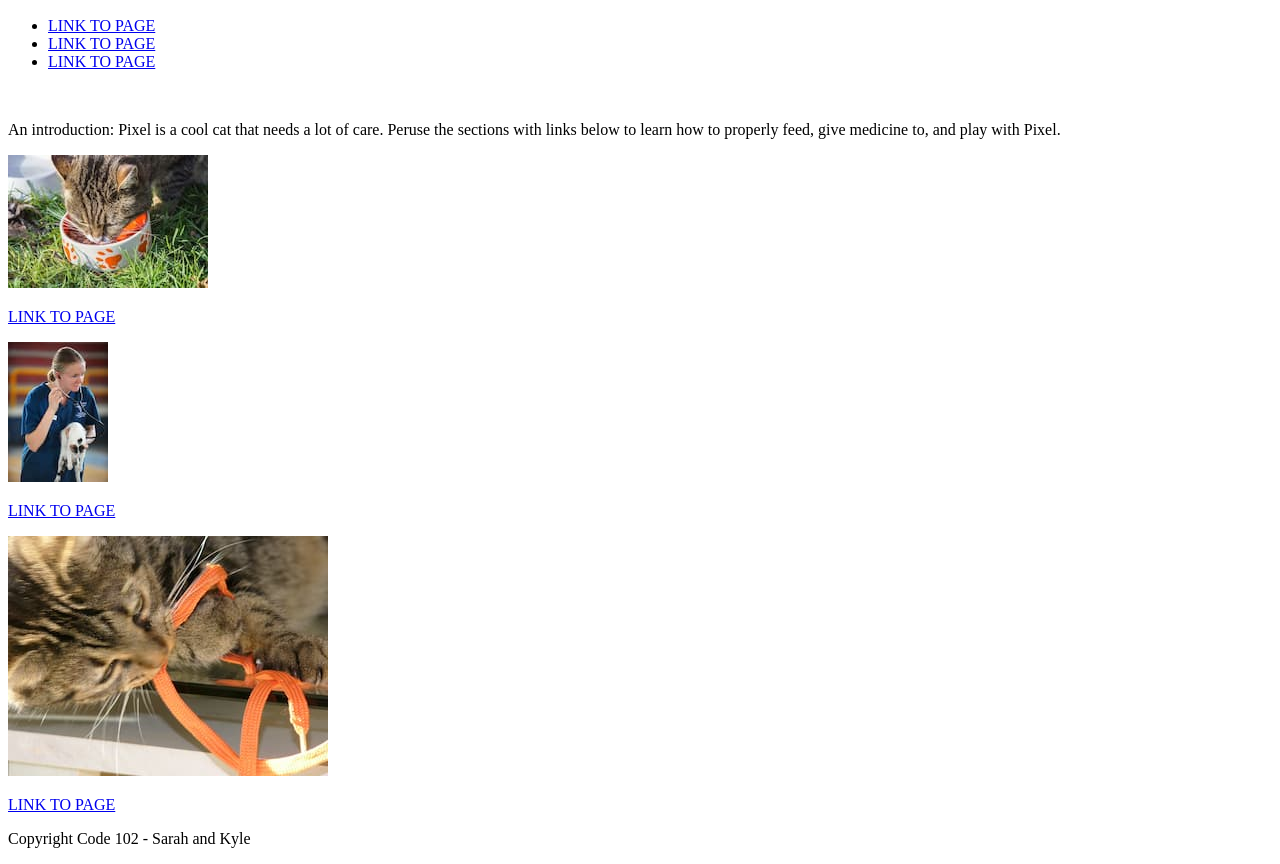
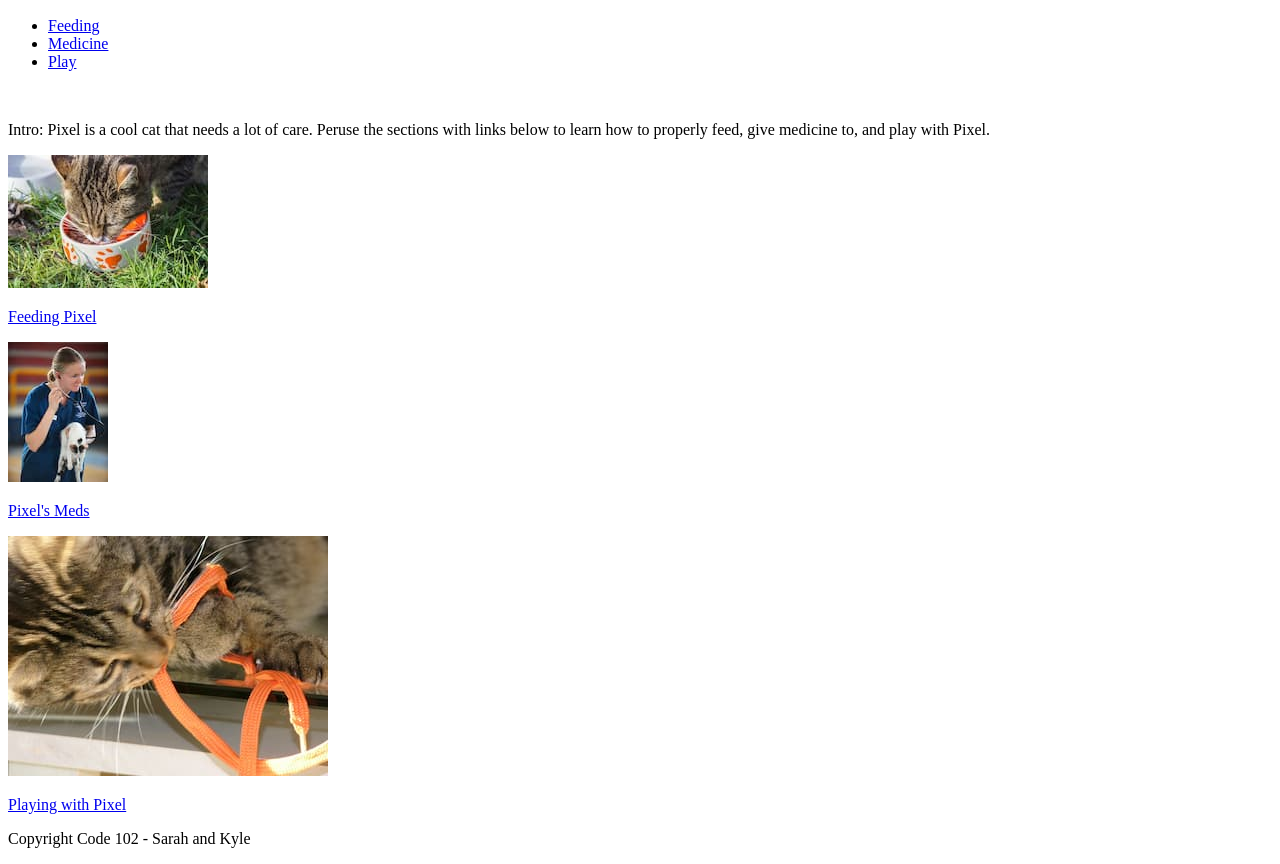
Before and after one commit to s-glass/hola-code, a plain HTML site: page index.html in a window 1280 px wide. Shown: the part 50-914 px from the top of the page. Drawn offline with Linux system fonts and the light colour scheme.

Commit message:
adding content to HTML page

```diff
--- a/index.html
+++ b/index.html
@@ -7,9 +7,9 @@
     <nav>
         <h1>Pixel - A Manual</h1>
         <ul>
-            <li><a href="Feeding">LINK TO PAGE</a></li>
-            <li><a href="Medicine">LINK TO PAGE</a></li>
-            <li><a href="Play">LINK TO PAGE</a></li>
+            <li><a href="#">Feeding</a></li>
+            <li><a href="#">Medicine</a></li>
+            <li><a href="#">Play</a></li>
         </ul>
 
     </nav>
@@ -18,21 +18,21 @@
 
     <body>
         <img sr="cat1.jpg"/>
-        <p>An introduction: Pixel is a cool cat that needs a lot of care. Peruse the sections with links below to learn how to properly feed, give medicine to, and play with Pixel.</p>
+        <p>Intro: Pixel is a cool cat that needs a lot of care. Peruse the sections with links below to learn how to properly feed, give medicine to, and play with Pixel.</p>
 
         <section>
             <img src="cateating.jpg"/>
-            <p><a href="Feeding Pixel">LINK TO PAGE</a></p>
+            <p><a href="#">Feeding Pixel</a></p>
         </section>
 
          <section>
             <img src="catmed.jpg"/>
-            <p><a href="Pixel's Medicine">LINK TO PAGE</a></p>
+            <p><a href="#">Pixel's Meds</a></p>
         </section>
 
          <section>
             <img src="catplay.jpg"/>
-            <p><a href="Playing With Pixel">LINK TO PAGE</a></p>
+            <p><a href="#">Playing with Pixel</a></p>
         </section>
     </body>
 
```
